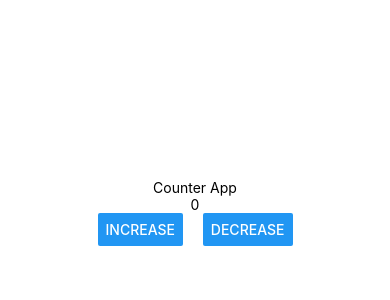
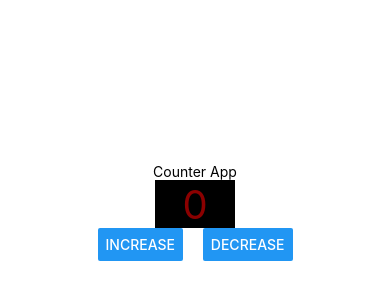
Before and after one commit to the-rabblerouser/counter-mobile-app, a React Native app: screen / in a window 390 px wide. Shown: the part 210-510 px from the top of the page. Built offline with nearby package versions, Linux system fonts and the light colour scheme.

Commit message:
created button styling

```diff
--- a/App.js
+++ b/App.js
@@ -18,7 +18,7 @@ export default function App() {
   return (
     <View style={styles.container}>
       <Text>Counter App</Text>
-      <Text>{count}</Text>
+      <Text style={styles.number}>{count}</Text>
       <View style={{ flexDirection: "row", justifyContent: 'space-between', width: '50%' }}>
         <Button onPress={IncreaseCount} style={styles.button} title="Increase" />
         <Button onPress={DecreaseCount} style={styles.button} title="Decrease" />
@@ -36,4 +36,13 @@ const styles = StyleSheet.create({
     flexDirection: 'column',
     justifyContent: 'center',
   },
+
+  number: {
+    width: 80,
+    height: 48,
+    color: '#d60000a6',
+    backgroundColor: '#000',
+    fontSize: 40,
+    textAlign: 'center',
+  },
 });
```
